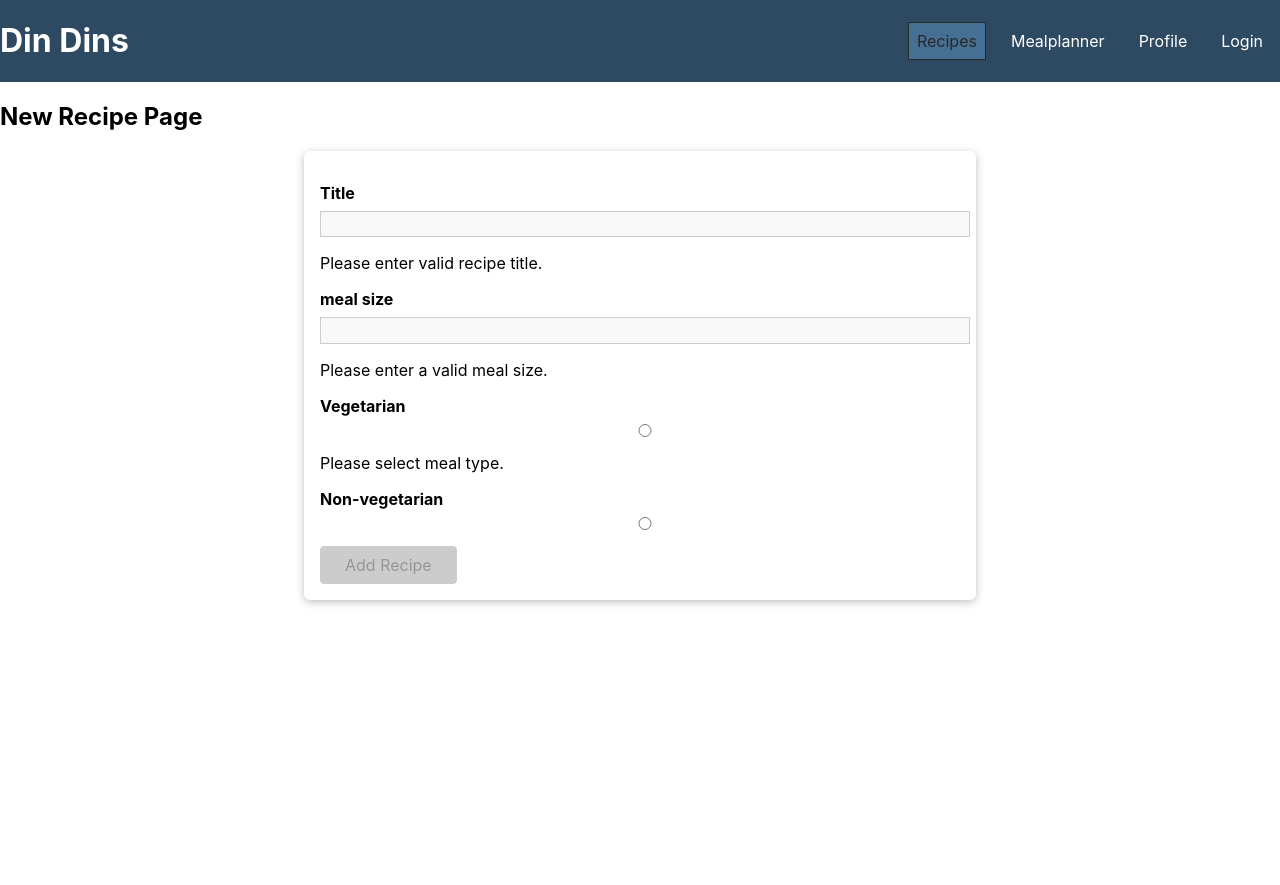
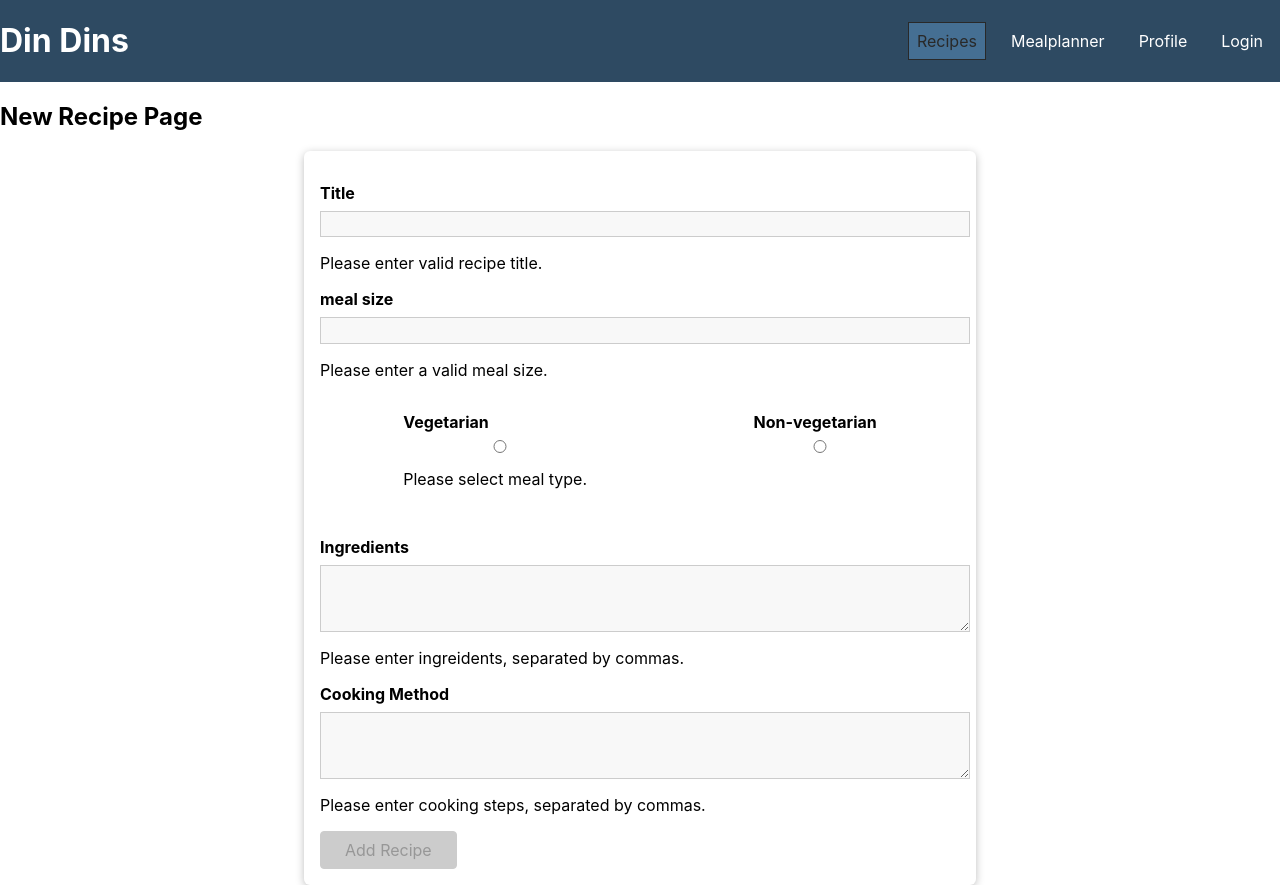
Before and after one commit to Max-Stevenson/din-dins, a React (Create React App) app in the folder frontend/: page /recipes/new in a window 1280 px wide. Before the commit the page ends 800 px from the top, so only its background shows below. Built offline with nearby package versions, Linux system fonts and the light colour scheme.

Commit message:
NewRecipe page close to finish.
- Added textareas for ingredients and method.
- Refactored custom Input comp to correctly parse radio button vals.
- Fixed annoying styling with recipe form and radio buttons.
- Fixed z index of header.

```diff
--- a/frontend/src/recipes/pages/NewRecipe.css
+++ b/frontend/src/recipes/pages/NewRecipe.css
@@ -9,3 +9,8 @@
   border-radius: 6px;
   background: white;
 }
+
+.recipe-form__meal-type {
+  display: flex;
+  justify-content: space-around;
+}
--- a/frontend/src/recipes/pages/NewRecipe.js
+++ b/frontend/src/recipes/pages/NewRecipe.js
@@ -37,6 +37,10 @@ const NewRecipe = () => {
         isValid: false
       },
       mealSize: {
+        value: "",
+        isValid: false
+      },
+      mealType: {
         value: "",
         isValid: false
       }
@@ -80,25 +84,45 @@ const NewRecipe = () => {
         />
         <div className="recipe-form__meal-type">
           <Input
-            element="input"
-            id="veg"
+            element="radio"
+            id="mealType"
             name="mealType"
             type="radio"
             label="Vegetarian"
             validators={[]}
             errorText="Please select meal type."
             onInput={inputHandler}
+            value={true}
           />
           <Input
-            element="input"
-            id="nonVeg"
+            element="radio"
+            id="mealType"
             name="mealType"
             type="radio"
             label="Non-vegetarian"
             validators={[]}
             onInput={inputHandler}
+            value={false}
           />
         </div>
+        <Input
+          element="textarea"
+          id="ingredients"
+          name="ingredientsList"
+          label="Ingredients"
+          validators={[VALIDATOR_REQUIRE()]}
+          errorText="Please enter ingreidents, separated by commas."
+          onInput={inputHandler}
+        />
+        <Input
+          element="textarea"
+          id="method"
+          name="methodList"
+          label="Cooking Method"
+          validators={[VALIDATOR_REQUIRE()]}
+          errorText="Please enter cooking steps, separated by commas."
+          onInput={inputHandler}
+        />
         <Button type="submit" disabled={!formState.isValid}>
           Add Recipe
         </Button>
--- a/frontend/src/shared/components/FormElements/Input.js
+++ b/frontend/src/shared/components/FormElements/Input.js
@@ -31,6 +31,7 @@ const Input = props => {
 
   useEffect(() => {
     onInput(id, value, isValid);
+    console.log(value);
   }, [id, value, isValid, onInput]);
 
   const changeHandler = event => {
@@ -45,8 +46,10 @@ const Input = props => {
     dispatch({ type: "TOUCH" });
   };
 
-  const element =
-    props.element === "input" ? (
+  let element;
+  switch (props.element) {
+    case "input":
+      element = (
         <input
           id={props.id}
           name={props.name}
@@ -56,7 +59,10 @@ const Input = props => {
           onBlur={touchHandler}
           value={inputState.value}
         />
-    ) : (
+      );
+      break;
+    case "textarea":
+      element = (
         <textarea
           id={props.id}
           name={props.name}
@@ -66,6 +72,23 @@ const Input = props => {
           value={inputState.value}
         />
       );
+      break;
+    case "radio":
+      element = (
+        <input
+          id={props.id}
+          name={props.name}
+          type="radio"
+          placeholder={props.placeholder}
+          onChange={changeHandler}
+          onBlur={touchHandler}
+          value={props.value}
+        />
+      );
+      break;
+    default:
+      return;
+  }
 
   return (
     <div
--- a/frontend/src/shared/components/Navigation/Header.css
+++ b/frontend/src/shared/components/Navigation/Header.css
@@ -6,6 +6,7 @@
   position: -webkit-sticky;
   position: sticky;
   top: 0;
+  z-index: 9999;
 }
 
 .main-header__title a {
```
Lines whose indentation alone changed are shown as unchanged.
